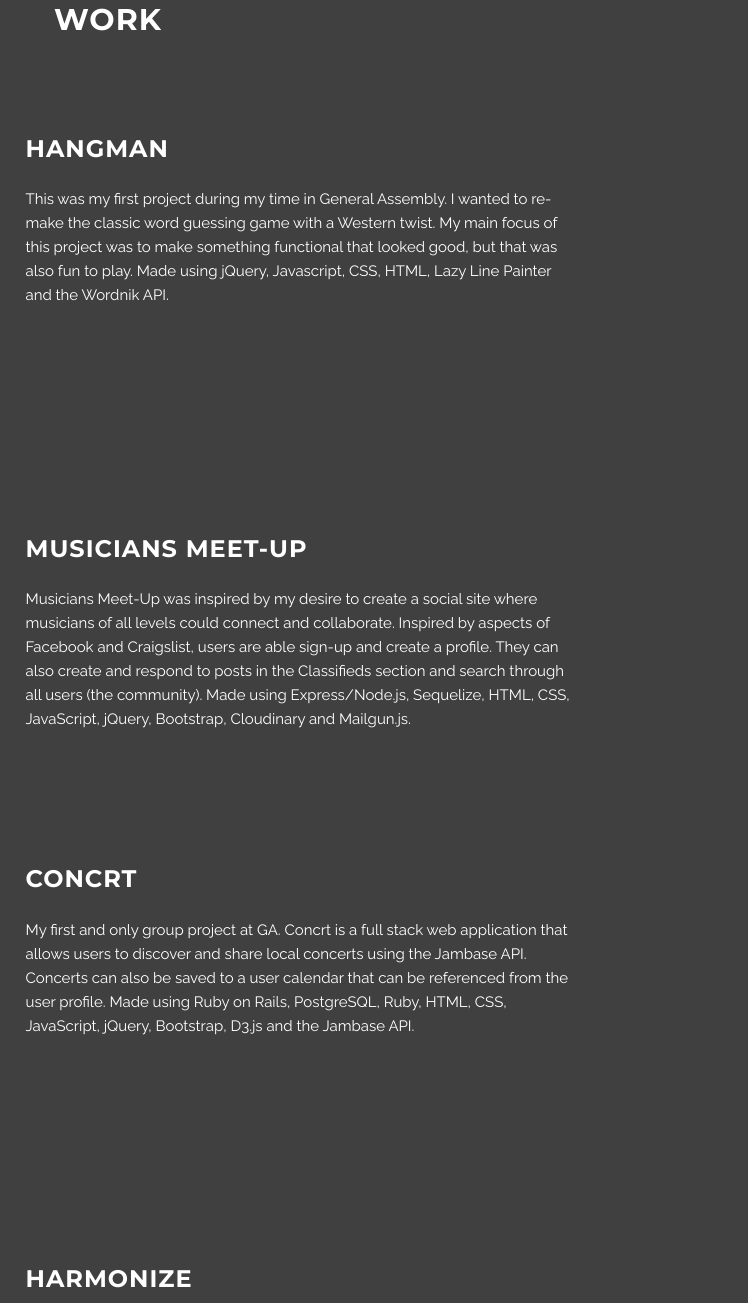
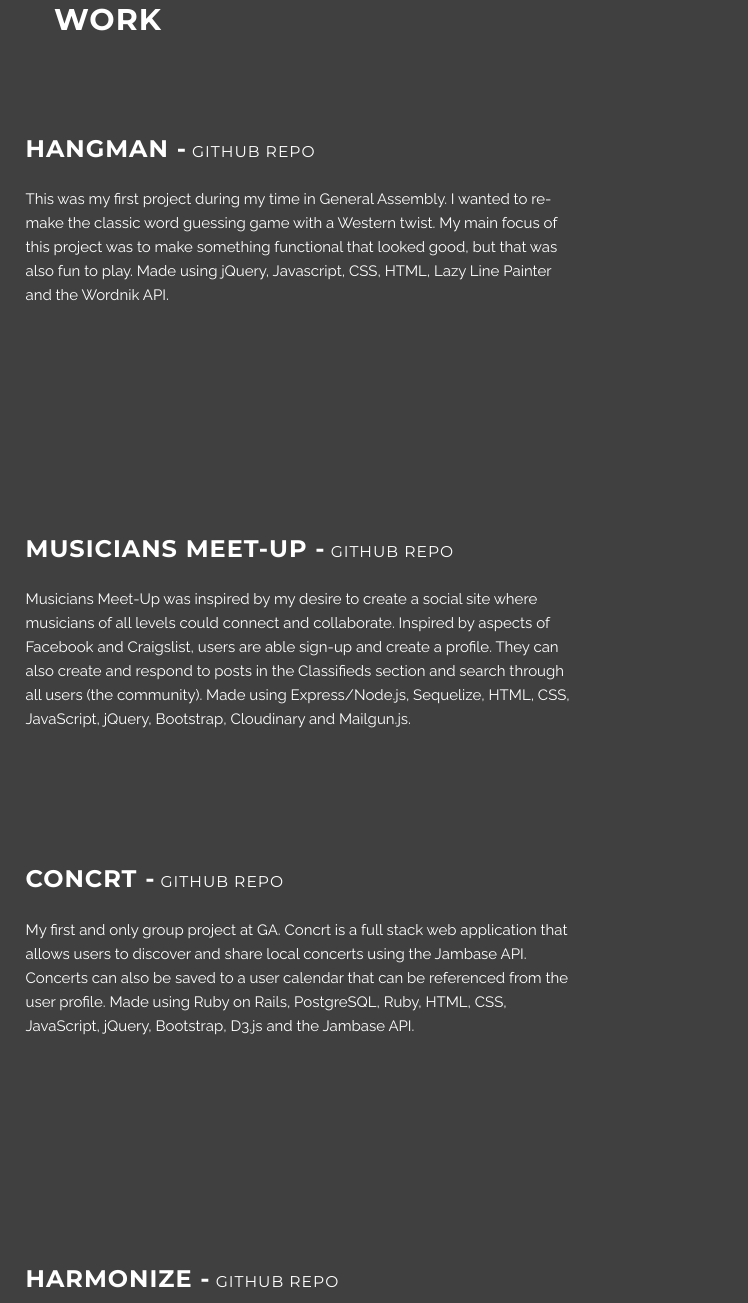
Before and after one commit to TheCodingCarlson/portfolio, a plain HTML site: page index.html in a window 1280 px wide. Shown: the part 1420-2723 px from the top of the page, 532-1280 px from the left. Drawn offline with Linux system fonts and the light colour scheme.

Commit message:
adding git repo links to projects

```diff
--- a/css/grayscale.css
+++ b/css/grayscale.css
@@ -386,3 +386,9 @@ body {
 .project-content {
     text-align: left;
 }
+
+.project-links {
+    color: white;
+    font-family: Montserrat,"Helvetica Neue",Helvetica,Arial,sans-serif;
+
+}
--- a/index.html
+++ b/index.html
@@ -112,7 +112,7 @@
                             <a href="http://thecodingcarlson.github.io/Hangman/"><img class="img-responsive project-img grayscale" src="img/hangman.png" /></a>
                         </div>
                         <div class="project-content col-md-6">
-                            <h3>Hangman</h3>
+                            <h3>Hangman -<small><a class="project-links" href="https://github.com/TheCodingCarlson/Hangman"> Github Repo</a></small></h3>
                             <p>This was my first project during my time in General Assembly. I wanted to re-make the classic word guessing game with a Western twist. My main focus of this project was to make something functional that looked good, but that was also fun to play. Made using jQuery, Javascript, CSS, HTML, Lazy Line Painter and the Wordnik API.</p>
                         </div>
                     </div>
@@ -121,7 +121,7 @@
                             <a href="https://musicians-meetup.herokuapp.com/"><img class="img-responsive project-img" src="img/mm.png" /></a>
                         </div>
                         <div class="project-content col-md-6">
-                            <h3>Musicians Meet-Up</h3>
+                            <h3>Musicians Meet-Up -<small><a class="project-links" href="https://github.com/TheCodingCarlson/musicians_meetup"> Github Repo</a></small></h3>
                             <p>Musicians Meet-Up was inspired by my desire to create a social site where musicians of all levels could connect and collaborate. Inspired by aspects of Facebook and Craigslist, users are able sign-up and create a profile. They can also create and respond to posts in the Classifieds section and search through all users (the community). Made using Express/Node.js, Sequelize, HTML, CSS, JavaScript, jQuery, Bootstrap, Cloudinary and Mailgun.js.</p>
                         </div>
                     </div>
@@ -130,7 +130,7 @@
                             <a href="https://concrt.herokuapp.com/"><img class="img-responsive project-img" src="img/concrt.png" /></a>
                         </div>
                         <div class="project-content col-md-6">
-                            <h3>Concrt</h3>
+                            <h3>Concrt -<small><a class="project-links" href="https://github.com/TheCodingCarlson/concrt"> Github Repo</a></small></h3>
                             <p>My first and only group project at GA. Concrt is a full stack web application that allows users to discover and share local concerts using the Jambase API. Concerts can also be saved to a user calendar that can be referenced from the user profile. Made using Ruby on Rails, PostgreSQL, Ruby, HTML, CSS, JavaScript, jQuery, Bootstrap, D3.js and the Jambase API.</p>
                         </div>
                     </div>
@@ -139,7 +139,7 @@
                             <a href="https://harmonize2.herokuapp.com/"><img class="img-responsive project-img" src="img/harmonize.png" /></a>
                         </div>
                         <div class="project-content col-md-6">
-                            <h3>Harmonize</h3>
+                            <h3>Harmonize -<small><a class="project-links" href="https://github.com/TheCodingCarlson/harmonize"> Github Repo</a></small></h3>
                             <p>A chord helper app that allows users to pick a starting note and chord quality, and from there suggests chords that would make sense to go to next in a progression. Users can save favorite progressions to their profile for future reference. Made using Angular.js, Express/Node.js, MongoDB, HTML, CSS, JavaScript, Bootstrap, and Teoria.js.</p>
                         </div>
                     </div>
```
